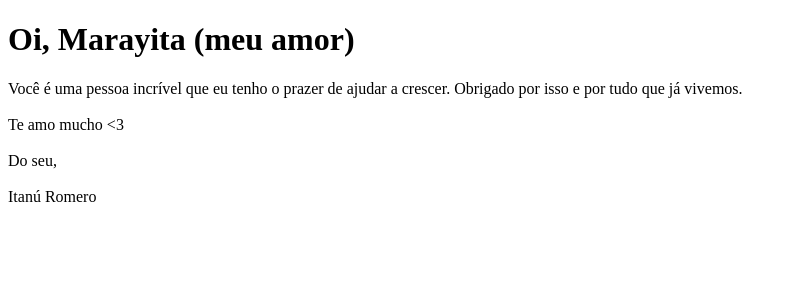
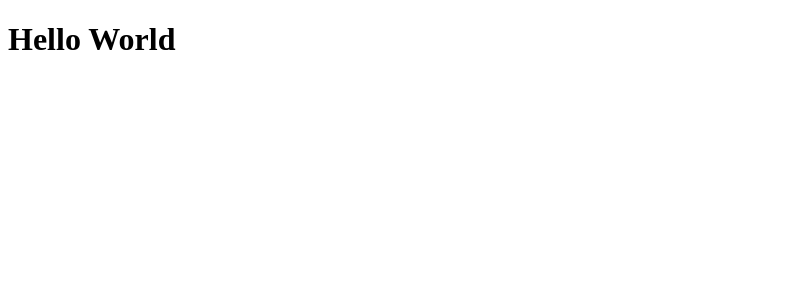
Before and after one commit to ItanuRomero/entusiastas, a Next.js app: page / in a window 1280 px wide. Shown: the top 300 px of the page, without its empty margins (0-797 px from the left). Built offline with nearby package versions, Linux system fonts and the light colour scheme.

Commit message:
return index to hello world

```diff
--- a/pages/index.js
+++ b/pages/index.js
@@ -1,17 +1,8 @@
 function Home() {
     return (
-    <div>
-        <h1>Oi, Marayita (meu amor)</h1>
-        <p>
-            Você é uma pessoa incrível que eu tenho o prazer de ajudar a crescer.
-            Obrigado por isso e por tudo que já vivemos.
-            <br></br><br></br>
-            Te amo mucho &lt;3
-            <br></br><br></br>
-            Do seu, <br></br><br></br>
-            Itanú Romero
-        </p>
-    </div>
+    <>
+        <h1>Hello World</h1>
+    </>
     )
 }
 
```
